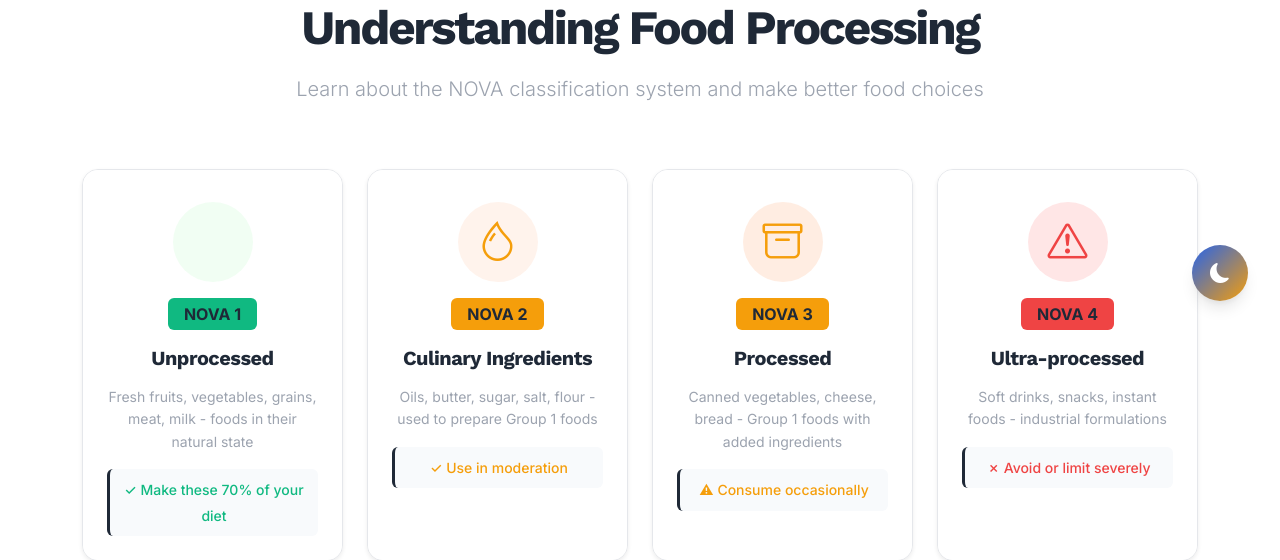
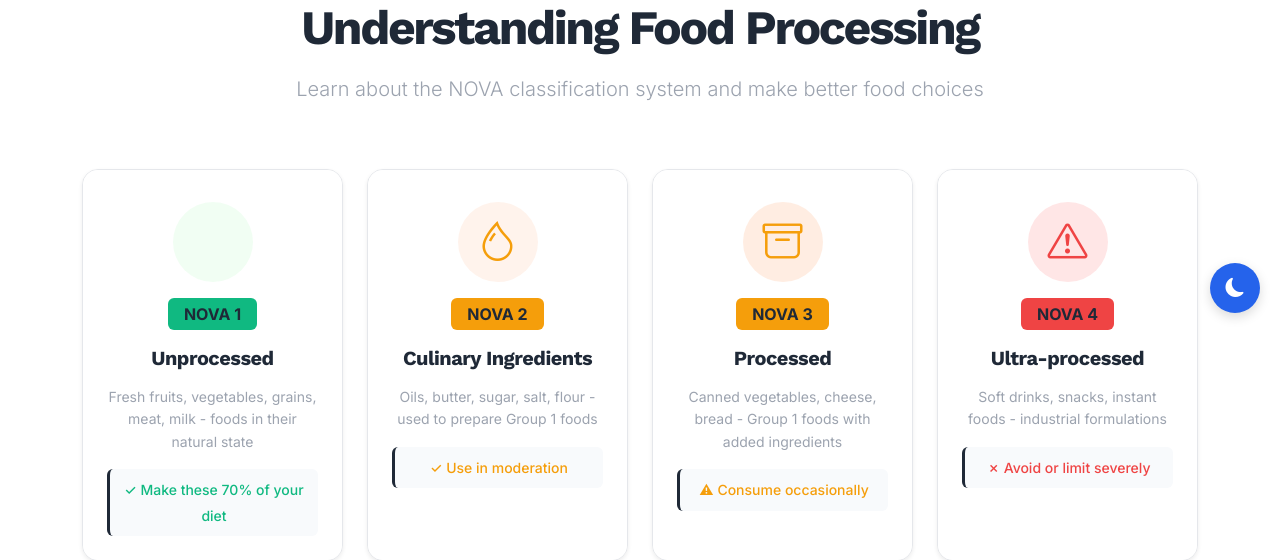
Before and after one commit to DrashtiC07/FoodFacts-k0, a Django app: page / in a window 1280 px wide. Shown: the part 467-1027 px from the top of the page. Run offline with Django 4.2, Linux system fonts and the light colour scheme.

Commit message:
fix: fix theme toggle and tag overflow issues
Rewrote theme toggle system for instant theme switching and fixed tag overflow with flexbox.

#VERCEL_SKIP

Co-authored-by: Drashti <144822294+DrashtiC07@users.noreply.github.com>

```diff
--- a/templates/base.html
+++ b/templates/base.html
@@ -364,7 +364,25 @@
     </main>
 
     <!-- Theme Toggle Button -->
-    <button class="theme-toggle" id="theme-toggle" aria-label="Toggle theme">
+    <button class="theme-toggle" id="theme-toggle" aria-label="Toggle theme" style="
+        position: fixed;
+        bottom: 20px;
+        right: 20px;
+        z-index: 9999;
+        width: 50px;
+        height: 50px;
+        border-radius: 50%;
+        border: none;
+        background: var(--primary-color);
+        color: white;
+        display: flex;
+        align-items: center;
+        justify-content: center;
+        cursor: pointer;
+        box-shadow: 0 4px 12px rgba(0, 0, 0, 0.15);
+        transition: all 0.3s ease;
+        font-size: 1.2rem;
+    ">
         <i class="bi bi-moon-fill"></i>
     </button>
 
@@ -392,6 +410,7 @@
 
     <!-- Enhanced theme toggle script with better CSS variable updates -->
     <script>
+        document.addEventListener('DOMContentLoaded', function() {
             const themeToggle = document.getElementById('theme-toggle');
             const html = document.documentElement;
             const icon = themeToggle.querySelector('i');
@@ -399,116 +418,130 @@
             // Load saved theme or default to light
             const savedTheme = localStorage.getItem('theme') || 'light';
             console.log('[v0] Loading saved theme:', savedTheme);
-        applyTheme(savedTheme);
+            setTheme(savedTheme);
 
             themeToggle.addEventListener('click', function(e) {
                 e.preventDefault();
                 e.stopPropagation();
                 console.log('[v0] Theme toggle clicked');
 
-            try {
                 const currentTheme = html.getAttribute('data-theme') || 'light';
                 const newTheme = currentTheme === 'light' ? 'dark' : 'light';
 
                 console.log('[v0] Switching from', currentTheme, 'to', newTheme);
 
-                // Apply theme immediately with visual feedback
+                // Visual feedback
                 this.style.transform = 'scale(0.9)';
-                this.style.opacity = '0.7';
 
-                // Apply theme changes
-                applyTheme(newTheme);
+                // Apply theme
+                setTheme(newTheme);
                 localStorage.setItem('theme', newTheme);
 
-                // Reset button appearance
+                // Reset button
                 setTimeout(() => {
                     this.style.transform = 'scale(1)';
-                    this.style.opacity = '1';
-                }, 200);
+                }, 150);
 
                 console.log('[v0] Theme switched successfully to:', newTheme);
-
-            } catch (error) {
-                console.error('[v0] Error switching theme:', error);
-                this.style.transform = 'scale(1)';
-                this.style.opacity = '1';
-            }
             });
 
-        function applyTheme(theme) {
-            console.log('[v0] Applying theme:', theme);
+            function setTheme(theme) {
+                console.log('[v0] Setting theme to:', theme);
+
+                // Set data attribute
                 html.setAttribute('data-theme', theme);
-            updateThemeIcon(theme);
+
+                // Update icon
+                if (theme === 'dark') {
+                    icon.className = 'bi bi-sun-fill';
+                    themeToggle.setAttribute('aria-label', 'Switch to light theme');
+                } else {
+                    icon.className = 'bi bi-moon-fill';
+                    themeToggle.setAttribute('aria-label', 'Switch to dark theme');
+                }
 
                 // Force immediate CSS variable updates
                 const root = document.documentElement;
+                const style = root.style;
+
                 if (theme === 'dark') {
-                root.style.setProperty('--text-primary', '#f9fafb');
-                root.style.setProperty('--text-secondary', '#d1d5db');
-                root.style.setProperty('--text-muted', '#9ca3af');
-                root.style.setProperty('--bg-primary', '#111827');
-                root.style.setProperty('--bg-secondary', '#1f2937');
-                root.style.setProperty('--card-bg', '#1f2937');
-                root.style.setProperty('--border-color', '#374151');
-                root.style.setProperty('--primary-color', '#3b82f6');
-                root.style.setProperty('--primary-light', 'rgba(59, 130, 246, 0.15)');
-                root.style.setProperty('--accent-color', '#fbbf24');
+                    // Dark theme variables
+                    style.setProperty('--primary-color', '#3b82f6');
+                    style.setProperty('--primary-light', 'rgba(59, 130, 246, 0.15)');
+                    style.setProperty('--accent-color', '#fbbf24');
+                    style.setProperty('--text-primary', '#f9fafb');
+                    style.setProperty('--text-secondary', '#d1d5db');
+                    style.setProperty('--text-muted', '#9ca3af');
+                    style.setProperty('--bg-primary', '#111827');
+                    style.setProperty('--bg-secondary', '#1f2937');
+                    style.setProperty('--card-bg', '#1f2937');
+                    style.setProperty('--border-color', '#374151');
                 } else {
-                root.style.setProperty('--text-primary', '#1f2937');
-                root.style.setProperty('--text-secondary', '#4b5563');
-                root.style.setProperty('--text-muted', '#9ca3af');
-                root.style.setProperty('--bg-primary', '#ffffff');
-                root.style.setProperty('--bg-secondary', '#f8fafc');
-                root.style.setProperty('--card-bg', '#ffffff');
-                root.style.setProperty('--border-color', '#e5e7eb');
-                root.style.setProperty('--primary-color', '#2563eb');
-                root.style.setProperty('--primary-light', 'rgba(37, 99, 235, 0.1)');
-                root.style.setProperty('--accent-color', '#f59e0b');
+                    // Light theme variables
+                    style.setProperty('--primary-color', '#2563eb');
+                    style.setProperty('--primary-light', 'rgba(37, 99, 235, 0.1)');
+                    style.setProperty('--accent-color', '#f59e0b');
+                    style.setProperty('--text-primary', '#1f2937');
+                    style.setProperty('--text-secondary', '#4b5563');
+                    style.setProperty('--text-muted', '#9ca3af');
+                    style.setProperty('--bg-primary', '#ffffff');
+                    style.setProperty('--bg-secondary', '#f8fafc');
+                    style.setProperty('--card-bg', '#ffffff');
+                    style.setProperty('--border-color', '#e5e7eb');
                 }
 
-            // Force reflow to apply changes immediately
+                // Force immediate reflow to apply changes
                 document.body.offsetHeight;
+
+                // Update all elements that might not be using CSS variables
+                updateElementStyles(theme);
             }
 
-        function updateThemeIcon(theme) {
-            console.log('[v0] Updating theme icon for:', theme);
-            try {
-                if (theme === 'dark') {
-                    icon.className = 'bi bi-sun-fill';
-                    themeToggle.setAttribute('aria-label', 'Switch to light theme');
-                    themeToggle.title = 'Switch to light theme';
-                } else {
-                    icon.className = 'bi bi-moon-fill';
-                    themeToggle.setAttribute('aria-label', 'Switch to dark theme');
-                    themeToggle.title = 'Switch to dark theme';
-                }
-            } catch (error) {
-                console.error('[v0] Error updating theme icon:', error);
-            }
+            function updateElementStyles(theme) {
+                // Force update navbar
+                const navbar = document.querySelector('.navbar');
+                if (navbar) {
+                    navbar.style.backgroundColor = theme === 'dark' ? '#1f2937' : '#ffffff';
+                    navbar.style.borderBottomColor = theme === 'dark' ? '#374151' : '#e5e7eb';
                 }
 
-        // Enhanced keyboard support
+                // Force update cards
+                const cards = document.querySelectorAll('.card');
+                cards.forEach(card => {
+                    card.style.backgroundColor = theme === 'dark' ? '#1f2937' : '#ffffff';
+                    card.style.borderColor = theme === 'dark' ? '#374151' : '#e5e7eb';
+                    card.style.color = theme === 'dark' ? '#f9fafb' : '#1f2937';
+                });
+
+                // Force update body
+                document.body.style.backgroundColor = theme === 'dark' ? '#111827' : '#ffffff';
+                document.body.style.color = theme === 'dark' ? '#f9fafb' : '#1f2937';
+
+                // Force update dropdowns
+                const dropdowns = document.querySelectorAll('.dropdown-menu');
+                dropdowns.forEach(dropdown => {
+                    dropdown.style.backgroundColor = theme === 'dark' ? '#1f2937' : '#ffffff';
+                    dropdown.style.borderColor = theme === 'dark' ? '#374151' : '#e5e7eb';
+                });
+
+                // Force update form controls
+                const formControls = document.querySelectorAll('.form-control, .form-select');
+                formControls.forEach(control => {
+                    control.style.backgroundColor = theme === 'dark' ? '#1f2937' : '#f8fafc';
+                    control.style.borderColor = theme === 'dark' ? '#374151' : '#e5e7eb';
+                    control.style.color = theme === 'dark' ? '#f9fafb' : '#1f2937';
+                });
+
+                console.log('[v0] Updated all element styles for theme:', theme);
+            }
+
+            // Keyboard support
             themeToggle.addEventListener('keydown', function(e) {
                 if (e.key === 'Enter' || e.key === ' ') {
                     e.preventDefault();
-                console.log('[v0] Theme toggle activated via keyboard');
                     this.click();
                 }
             });
-
-        document.addEventListener('DOMContentLoaded', function() {
-            console.log('[v0] DOM loaded, ensuring theme is applied');
-            try {
-                const currentTheme = html.getAttribute('data-theme') || 'light';
-                applyTheme(currentTheme);
-
-                // Ensure theme variables are applied with delay
-                setTimeout(() => {
-                    document.body.offsetHeight; // Trigger reflow
-                }, 100);
-            } catch (error) {
-                console.error('[v0] Error applying theme on load:', error);
-            }
         });
     </script>
 
```
Also changed, not shown: templates/scanner/product.html (+94 -11 lines). Lines whose indentation alone changed are shown as unchanged.
